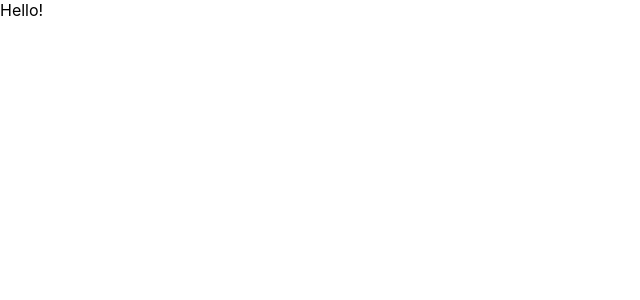
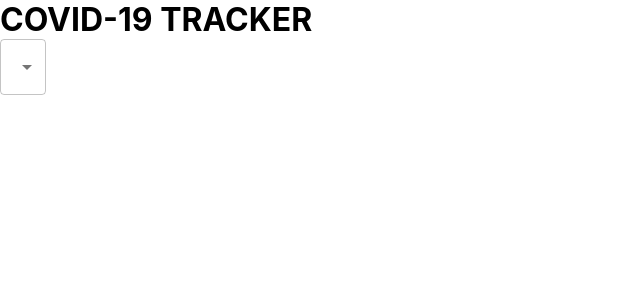
Before and after one commit to mmitusov/covid-tracker, a React (Create React App) app: page / in a window 1280 px wide. Shown: the top 300 px of the page, without its empty margins (0-640 px from the left). Built offline with nearby package versions, Linux system fonts and the light colour scheme.

Commit message:
Clean up

```diff
--- a/package.json
+++ b/package.json
@@ -3,6 +3,9 @@
   "version": "0.1.0",
   "private": true,
   "dependencies": {
+    "@emotion/react": "^11.11.1",
+    "@emotion/styled": "^11.11.0",
+    "@mui/material": "^5.13.7",
     "@testing-library/jest-dom": "^5.16.5",
     "@testing-library/react": "^13.4.0",
     "@testing-library/user-event": "^13.5.0",
--- a/src/App.js
+++ b/src/App.js
@@ -1,7 +1,19 @@
+import { FormControl, MenuItem, Select } from "@mui/material";
+
 function App() {
   return (
     <div>
-      Hello!
+      <h1>COVID-19 TRACKER</h1>
+      <FormControl>
+         <Select>
+          <MenuItem value='a'>1</MenuItem>
+          <MenuItem value='a'>2</MenuItem>
+          <MenuItem value='a'>3</MenuItem>
+          <MenuItem value='a'>4</MenuItem>
+         </Select>
+      </FormControl>
+
+
     </div>
   );
 }
--- a/src/index.css
+++ b/src/index.css
@@ -1,10 +1,27 @@
+* {
+  padding: 0;
+  margin: 0;
+  border: 0;
+  box-sizing: border-box;
+  -moz-box-sizing: border-box;
+  -webkit-box-sizing: border-box;
+  -webkit-tap-highlight-color: transparent;
+}
+
+html,
 body {
-  margin: 0;
+  max-width: 100vw;
+  overflow-x: clip;
   font-family: -apple-system, BlinkMacSystemFont, 'Segoe UI', 'Roboto', 'Oxygen',
-    'Ubuntu', 'Cantarell', 'Fira Sans', 'Droid Sans', 'Helvetica Neue',
-    sans-serif;
+  'Ubuntu', 'Cantarell', 'Fira Sans', 'Droid Sans', 'Helvetica Neue',
+  sans-serif;
   -webkit-font-smoothing: antialiased;
   -moz-osx-font-smoothing: grayscale;
+}
+
+a {
+  color: inherit;
+  text-decoration: none;
 }
 
 code {
```
Also changed, not shown: 2 other files (tests, documents, lock files or other folders).
